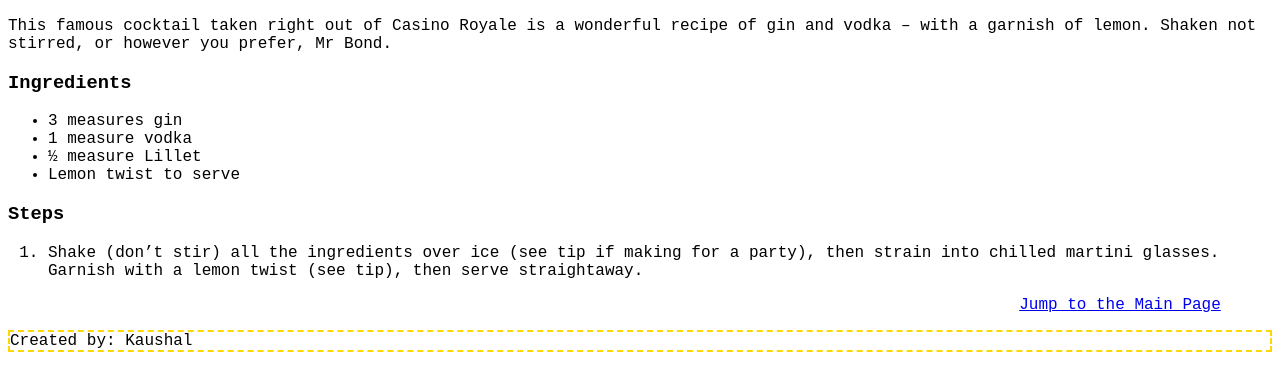
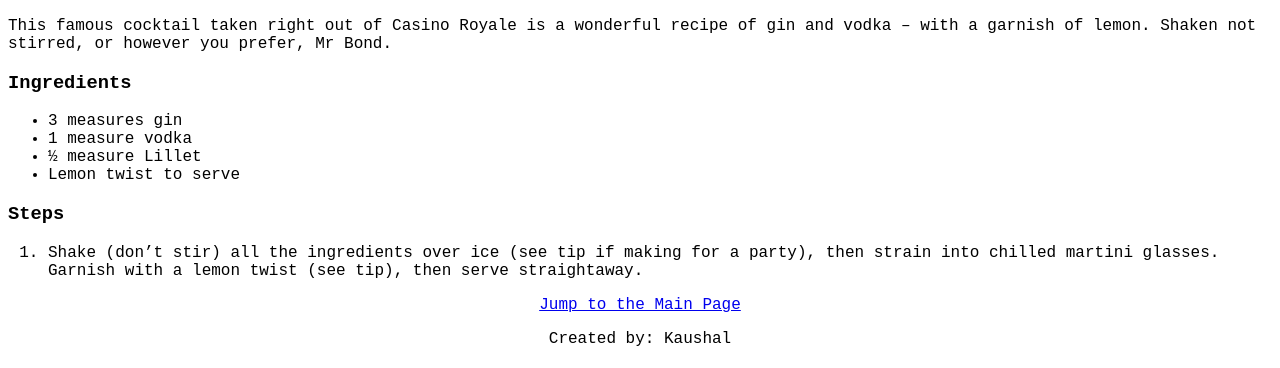
Before and after one commit to kaushalbundel/odin-recipes, a plain HTML site: page recipes/vesper-martini.html in a window 1280 px wide. Shown: the part 675-1043 px from the top of the page. Drawn offline with Linux system fonts and the light colour scheme.

Commit message:
css changes

```diff
--- a/style.css
+++ b/style.css
@@ -33,16 +33,14 @@ h1 {
 */
 
 .basecolor {
-    border: 2px solid black;
-    min-height: 100vh;
     display: flex;
     flex-direction: column;
 }
 
 .footer {
-    border: 2px dashed gold;
     flex: auto;
-    flex
+    text-align: center;
+    align-self: flex-end;
 }
 
 img {
@@ -51,10 +49,11 @@ img {
     margin-right: auto;
     width: 500px;
     height: 500px;
+    box-shadow: 5px 5px 5px grey;
 }
 
 .back {
     display: block;
     height: auto;
-    padding-left: 80%;
+    text-align: center;
 }
```
